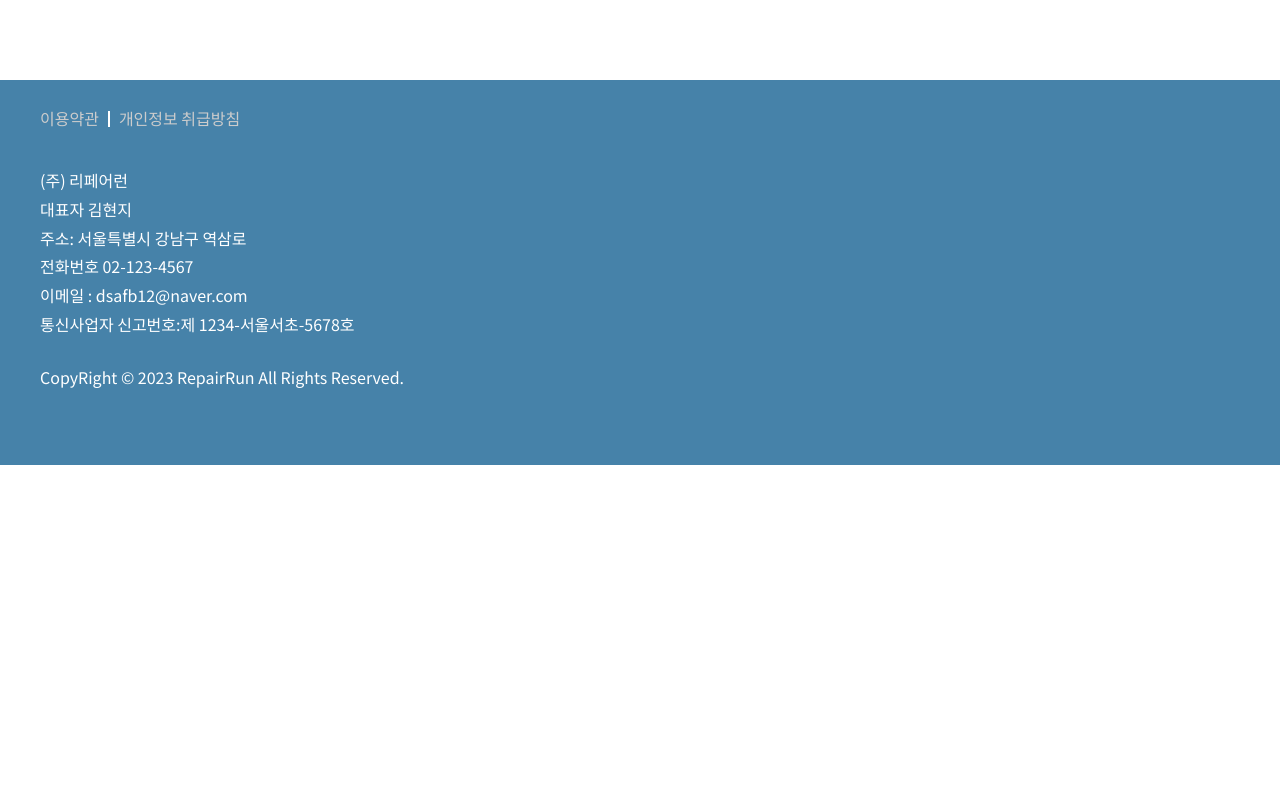
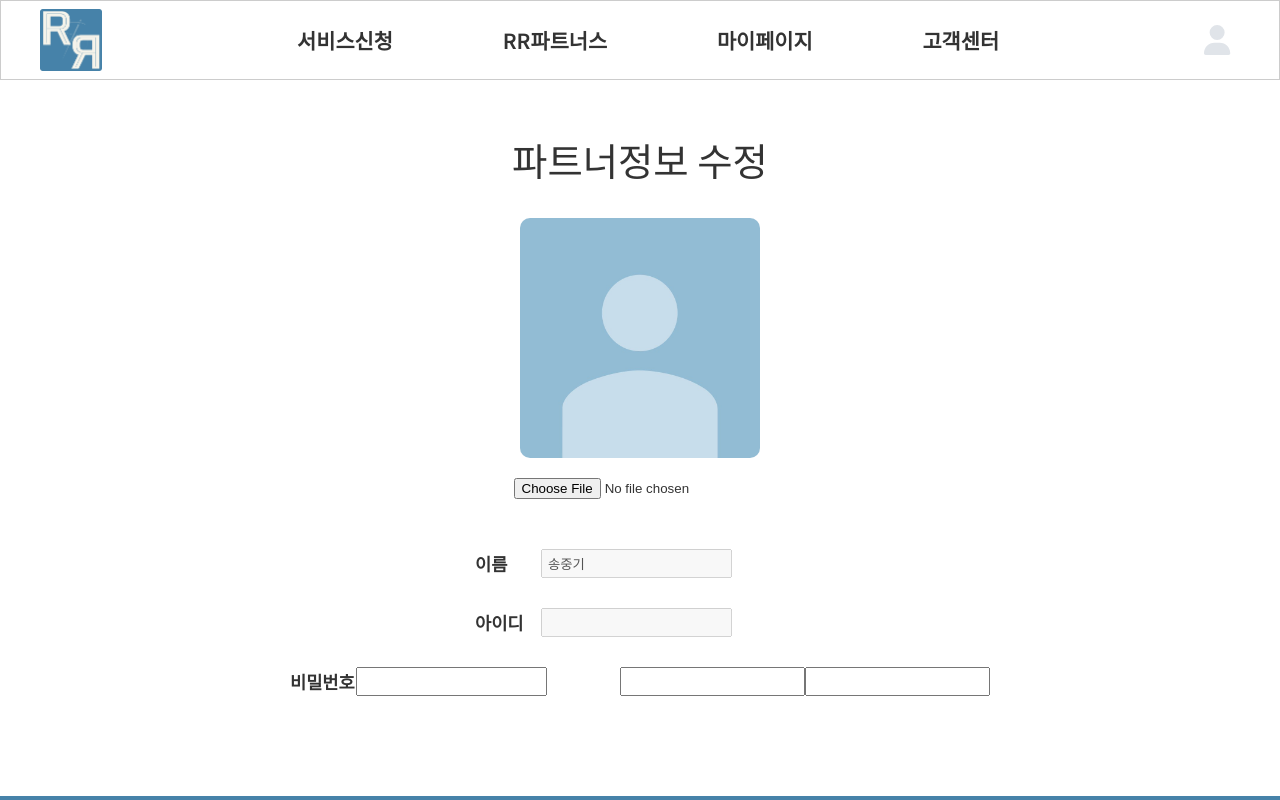
Before and after one commit to pshyun123/prj_repairrun, a React (Create React App) app: page /MyPage/UpdateInfo/1 in a window 1280 px wide. Shown: the top 800 px of the page. Built offline with nearby package versions, Linux system fonts and the light colour scheme.

Commit message:
현지 repairlist 수정, 연결, 회원정보수정 작업중 20231113

```diff
--- a/src/App.js
+++ b/src/App.js
@@ -47,13 +47,16 @@ function App() {
               <Route path="/ReviewStock" element={<ReviewStock />} />
               {/* 마이페이지 */}
               <Route path="/MyPage" element={<MyPage />} />
-              <Route path="/MyPage/UpdateInfo" element={<UpdateInfo />} />
+              <Route path="/MyPage/UpdateInfo/:id" element={<UpdateInfo />} />
               <Route path="/MyPage/OrderInfo" element={<OrderInfo />} />
               <Route path="/MyPage/MyReview" element={<MyReview />} />
               {/************** 파트너회원 *****************/}
               <Route path="/PartnerMain" element={<PartnerMain />} />
               {/* 정보수정(파트너) */}
-              <Route path="/PartnerMain/UpdateInfo" element={<UpdateInfo />} />
+              <Route
+                path="/PartnerMain/UpdateInfo/:id"
+                element={<UpdateInfo />}
+              />
               {/* 후기관리 */}
               <Route
                 path="/PartnerMain/PartnerReview"
--- a/src/api/PartnerApi.jsx
+++ b/src/api/PartnerApi.jsx
@@ -70,6 +70,16 @@ const PartnerApi = {
     };
     return await axios.post(BACKEND + "/partners/new", newPtnData);
   },
+
+  updateDetail: async (ptnId, repairDetail, days, price) => {
+    const updateInfo = {
+      ptnId: ptnId,
+      repairDetail: repairDetail,
+      days: days,
+      price: price,
+    };
+    return await axios.post(BACKEND + "/partners/updatedetail", updateInfo);
+  },
 };
 
 export default PartnerApi;
--- /dev/null
+++ b/src/component/DetailList.jsx
@@ -0,0 +1,63 @@
+import { useState, useEffect } from "react";
+import PartnerApi from "../api/PartnerApi";
+
+const DetailList = ({ det, disabled, save, setSave }) => {
+  const [daysVal, setDaysVal] = useState(det.days);
+  const [priceVal, setPriceVal] = useState(det.price);
+  const ptnId = window.localStorage.getItem("userId");
+  const repairDetail = det.name;
+
+  useEffect(() => {
+    save && updateDet();
+  }, [save]);
+
+  const onDaysChange = (e) => {
+    setDaysVal(e.target.value);
+  };
+  const onPriceChange = (e) => {
+    setPriceVal(e.target.value);
+  };
+
+  const updateDet = async () => {
+    setSave(false);
+    try {
+      const res = await PartnerApi.updateDetail(
+        ptnId,
+        repairDetail,
+        daysVal,
+        priceVal
+      );
+      if (res.data === true) {
+        console.log("수선항목 업데이트 성공!");
+      }
+    } catch (err) {
+      console.log(err);
+    }
+  };
+
+  return (
+    <tbody>
+      <tr key={det.name}>
+        <td className="name">{repairDetail}</td>
+        <td className="days">
+          <input
+            type="number"
+            defaultValue={daysVal}
+            disabled={disabled}
+            onChange={onDaysChange}
+          />
+          일
+        </td>
+        <td className="price">
+          <input
+            type="number"
+            defaultValue={priceVal}
+            disabled={disabled}
+            onChange={onPriceChange}
+          />
+        </td>
+      </tr>
+    </tbody>
+  );
+};
+export default DetailList;
--- a/src/pages/Join.jsx
+++ b/src/pages/Join.jsx
@@ -291,7 +291,7 @@ const Join = () => {
               </label>
             </div>
             <div className="inputArea">
-              <label name="">
+              <label name="userPw">
                 <span>비밀번호</span>
                 <div className="box">
                   <input
--- a/src/pages/UpdateInfo.jsx
+++ b/src/pages/UpdateInfo.jsx
@@ -1,7 +1,159 @@
+import { useState, useContext } from "react";
+import { useNavigate, useParams } from "react-router-dom";
+import { storage } from "../api/firebase";
+import DaumPostPopup from "../api/DaumPost";
+import basicProfile from "../images/기본프로필.jpg";
+import Modal from "../util/Modal";
+import MemberApi from "../api/MemberApi";
+import PartnerApi from "../api/PartnerApi";
+import { UserContext } from "../context/UserStore";
+import UpdateInfoStyle from "../style/UpdateInfoStyle";
+
 const UpdateInfo = () => {
+  const { id } = useParams();
+  const navigate = useNavigate();
+  const context = useContext(UserContext);
+  const { loginStatus } = context;
+  const status = loginStatus;
+  const userId = window.localStorage.getItem("userId");
+  console.log(status);
+
+  const userPw = window.localStorage.getItem("userPw");
+
+  //프로필이미지
+  const [imgSrc, setImgSrc] = useState(basicProfile);
+  const [file, setFile] = useState(null);
+  const [url, setUrl] = useState("");
+
+  //키보드 입력
+  const [inputPw, setInputPw] = useState("");
+  const [inputPhone, setInputPhone] = useState("");
+  const [inputEmail, setInputEmail] = useState("");
+  const [inputAddr, setInputAddr] = useState("");
+  //파트너만
+  const [inputDesc, setInputDesc] = useState("");
+
+  // 오류 메세지
+  const [pwMessage, setPwMessage] = useState("");
+  const [pwMessage2, setPwMessage2] = useState("");
+  const [phoneMessage, setPhoneMessage] = useState("");
+  const [emailMessage, setEmailMessage] = useState("");
+  // 파트너만
+  const [descMessage, setDescMessage] = useState("");
+
+  // 유효성 검사
+  const [isPw, setIsPw] = useState(false);
+  const [isPhone, setIsPhone] = useState(false);
+  const [isEmail, setIsEmail] = useState(false);
+  const [isAddr, setIsAddr] = useState(false);
+  const [isDesc, setIsDesc] = useState(true);
+
+  //팝업 처리
+  const [openModal, setModalOpen] = useState(false);
+  const closeModal = (num) => {
+    setModalOpen(false);
+  };
+  const [modalMsg, setModalMsg] = useState("");
+  const [modalHeader, setModalHeader] = useState("");
+  const [modalType, setModalType] = useState(null);
+
+  //주소 팝업
+  const [isPopUpOpen, setIsPopUpOpen] = useState(false);
+  const openPostCode = () => {
+    setIsPopUpOpen(true);
+  };
+  const closePostCode = () => {
+    setIsPopUpOpen(false);
+  };
+
+  const setAddr = (addr) => {
+    setInputAddr(addr);
+    setIsAddr(true);
+  };
+
+  //입력받은 이미지 파일 주소
+  const handleFileInputChange = (e) => {
+    setImgSrc(URL.createObjectURL(e.target.files[0]));
+    // 파이어베이스에 보내기위해 변수에 저장
+    setFile(e.target.files[0]);
+    console.log(imgSrc);
+  };
+
+  const regexList = [
+    // id
+    /^[a-zA-Z0-9]{8,15}$/,
+    //pw
+    /^(?=.*[a-z])(?=.*[A-Z])(?=.*\d)(?=.*[@$!%_#^*?])[A-Za-z\d@$!%_#^*?]{12,15}$/,
+    //phone
+    /^\d{3}-\d{4}-\d{4}$/,
+    //email
+    /^[0-9a-zA-Z]([-_\.]?[0-9a-zA-Z])*@[0-9a-zA-Z]([-_\.]?[0-9a-zA-Z])*\.[a-zA-Z]{2,3}$/,
+    //ptnPhone
+    /^\d{2,3}-\d{3,4}-\d{4}$/,
+  ];
+
+  const onChangeInpt = (e, num) => {
+    switch (num) {
+      case 1:
+        const currPw = e.target.value;
+        setInputPw(currPw);
+        if (!regexList[1].test(currPw)) {
+          setPwMessage(
+            "소대문자, 숫자, 특수기호 포함 12자 이상 15자 이하로 입력 하세요"
+          );
+          setIsPw(false);
+        } else {
+          setPwMessage("사용 가능합니다");
+          setIsPw(true);
+        }
+        break;
+      case 2:
+
+      default:
+    }
+  };
+
   return (
     <>
-      <div>UpdateInfo!</div>
+      <UpdateInfoStyle>
+        <div className="container">
+          <h2>{status === "member" ? "회원" : "파트너"}정보 수정</h2>
+          <div className="profile">
+            <div className="imgBox">
+              <img src={imgSrc} alt="프로필이미지" />
+            </div>
+            <input type="file" onChange={(e) => handleFileInputChange(e)} />
+          </div>
+          <div className="wrapper">
+            <div className="inputArea">
+              <label className="name">
+                <span>이름</span>
+                <div className="box">
+                  <input type="text" disabled value={"송중기"} />
+                </div>
+              </label>
+            </div>
+            <div className="inputArea">
+              <label name="userId">
+                <span>아이디</span>
+                <div className="box">
+                  <input type="text" disabled value={userId} />
+                </div>
+              </label>
+            </div>
+            <div className="inputArea">
+              <label name="userPw">
+                <span>비밀번호</span>
+                <div className="box">
+                  <input type="password" />
+                </div>
+              </label>
+              <input type="password" />
+              <input type="passowrd" />
+            </div>
+          </div>
+        </div>
+      </UpdateInfoStyle>
     </>
   );
 };
--- a/src/style/RepairListStyle.jsx
+++ b/src/style/RepairListStyle.jsx
@@ -68,6 +68,10 @@ const RepairListComp = styled.section`
                   color: #333;
                   font-weight: bold;
                   font-size: 1em;
+                  &:enabled {
+                    border: 1px solid #ccc;
+                    background: var(--GREY);
+                  }
                   &::-webkit-outer-spin-button,
                   &::-webkit-inner-spin-button {
                     -webkit-appearance: none;
--- /dev/null
+++ b/src/style/UpdateInfoStyle.jsx
@@ -0,0 +1,122 @@
+import styled from "styled-components";
+
+const UpdateInfoStyle = styled.section`
+  padding: 60px 0;
+  .container {
+    h2 {
+      text-align: center;
+      margin-bottom: 40px;
+    }
+    .profile {
+      width: 100%;
+      display: flex;
+      flex-direction: column;
+      justify-content: center;
+      align-items: center;
+      margin-bottom: 50px;
+
+      .imgBox {
+        position: relative;
+        width: 20%;
+        padding-bottom: 20%;
+        margin-bottom: 20px;
+        border-radius: 10px;
+        overflow: hidden;
+        img {
+          position: absolute;
+          width: 100%;
+          height: 100%;
+        }
+        @media only screen and (max-width: 768px) {
+          width: 30%;
+          padding-bottom: 30%;
+        }
+      }
+    }
+    .wrapper {
+      width: 72%;
+      margin: 0 auto;
+      margin-bottom: 10px;
+      display: flex;
+      flex-direction: column;
+      justify-content: center;
+      align-items: center;
+      .inputArea {
+        margin-bottom: 30px;
+        width: 100%;
+        display: flex;
+        justify-content: center;
+        label {
+          width: 330px;
+          display: flex;
+          align-items: center;
+          span {
+            width: 20%;
+            font-size: 1.1em;
+            font-weight: 600;
+          }
+          input {
+            margin-right: 6px;
+            padding: 5px;
+          }
+          .box {
+            position: relative;
+            .check {
+              position: absolute;
+              top: 104%;
+              width: 94%;
+              text-align: right;
+              font-size: 0.8em;
+              word-break: keep-all;
+              letter-spacing: -1.2px;
+              &.pass {
+                color: var(--DARKBLUE);
+              }
+              &.fail {
+                color: red;
+              }
+            }
+          }
+          button {
+            border: none;
+            padding: 5px 10px;
+            border-radius: 5px;
+            background-color: var(--GREY);
+            color: #333;
+            letter-spacing: -0.8px;
+
+            &.active {
+              cursor: pointer;
+              background-color: var(--MIDBLUE);
+              color: white;
+              &:hover {
+                background-color: var(--DARKBLUE);
+              }
+            }
+          }
+        }
+      }
+    }
+    .btnBox {
+      display: flex;
+      justify-content: center;
+      button {
+        border: none;
+        padding: 14px 20px;
+        border-radius: 5px;
+        background-color: var(--GREY);
+        &.active {
+          background-color: var(--LIGHTBLUE);
+          cursor: pointer;
+          transition: 0.3s ease-in;
+          &:hover {
+            background-color: var(--DARKBLUE);
+            color: white;
+          }
+        }
+      }
+    }
+  }
+`;
+
+export default UpdateInfoStyle;
```
Also changed, not shown: src/component/Repair.jsx (+33 -15 lines).
